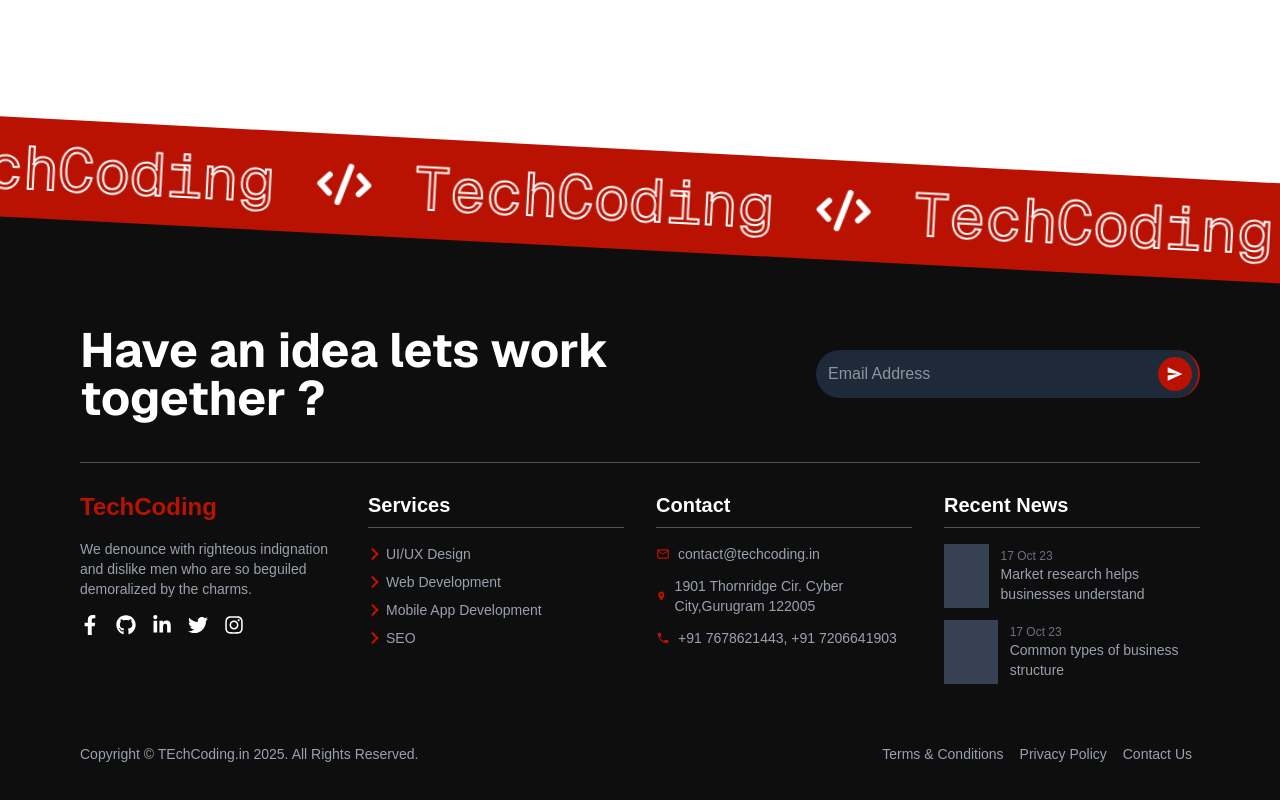
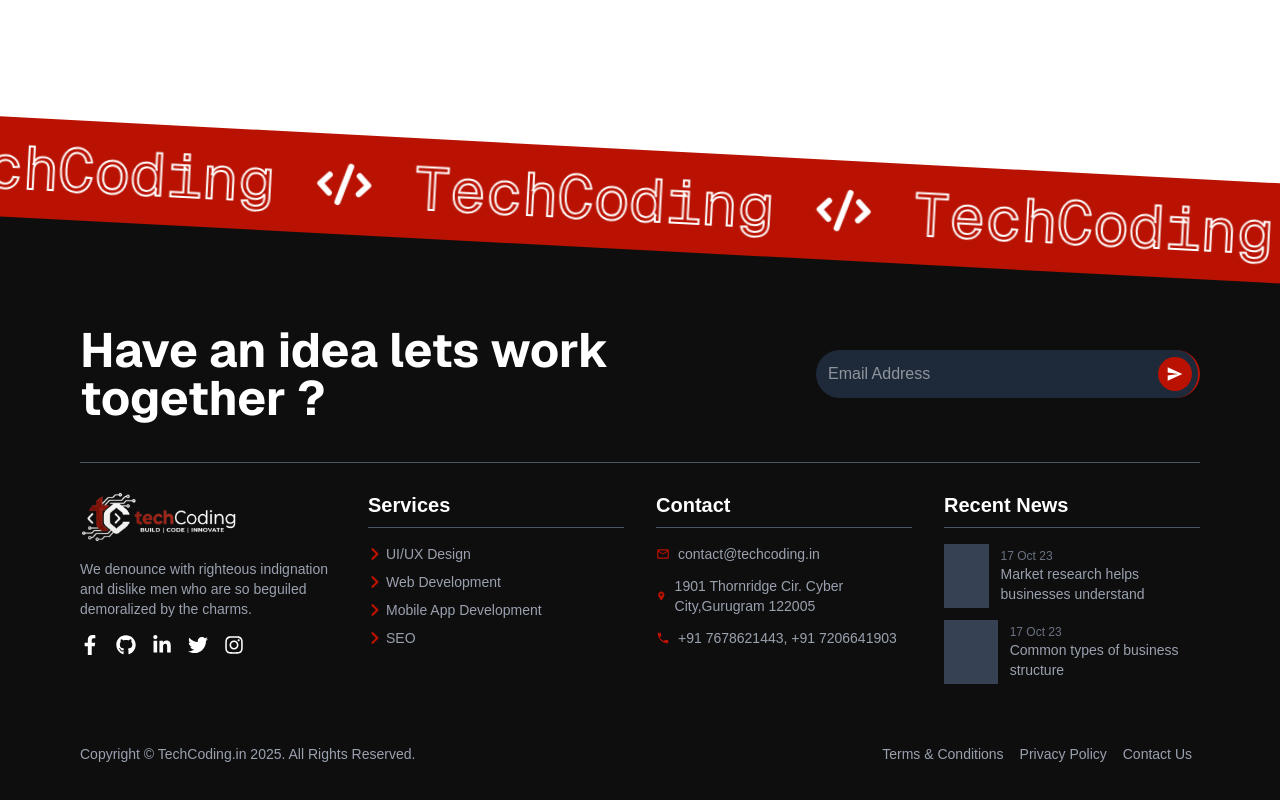
Before and after one commit to rohitdhillon983/TEchCoding, a Next.js app: page / in a window 1280 px wide. Shown: the part 7957-8757 px from the top of the page. Built offline with nearby package versions, Linux system fonts and the light colour scheme.

Commit message:
Update Footer.js

```diff
--- a/Components/Footer.js
+++ b/Components/Footer.js
@@ -94,9 +94,10 @@
         <div className="max-w-7xl mt-7 mx-auto grid grid-cols-1 md:grid-cols-4 gap-8 z-50">
             {/* Company Info */}
             <div>
-            <h2 className="text-2xl font-bold flex items-center gap-2 text-[#b91202] ">
-            TechCoding
-            </h2>
+            <Link href="/">
+          {/* <h1 className="text-3xl font-bold relative left-4 max-[769px]:text-xl max-[769px]:text-[#b91202] ">TEchCoding</h1> */}
+          <img src="/Images/logo.png" alt="Logo" className="w-40 relative  max-[769px]:w-30" />
+        </Link>
             <p className="mt-4 text-gray-400 text-sm">
                 We denounce with righteous indignation and dislike men who are so beguiled demoralized by the charms.
             </p>
@@ -162,7 +163,7 @@
 
       {/* Newsletter */}
       <div className="max-w-7xl mx-auto mt-10 pt-5 flex flex-col md:flex-row justify-between items-center z-10">
-        <p className="text-gray-400 text-sm mt-4 md:mt-0">Copyright © TEchCoding.in 2025. All Rights Reserved.</p>
+        <p className="text-gray-400 text-sm mt-4 md:mt-0">Copyright © TechCoding.in 2025. All Rights Reserved.</p>
 
         {/* Scroll to Top Button */}
         {showButton && (
```
